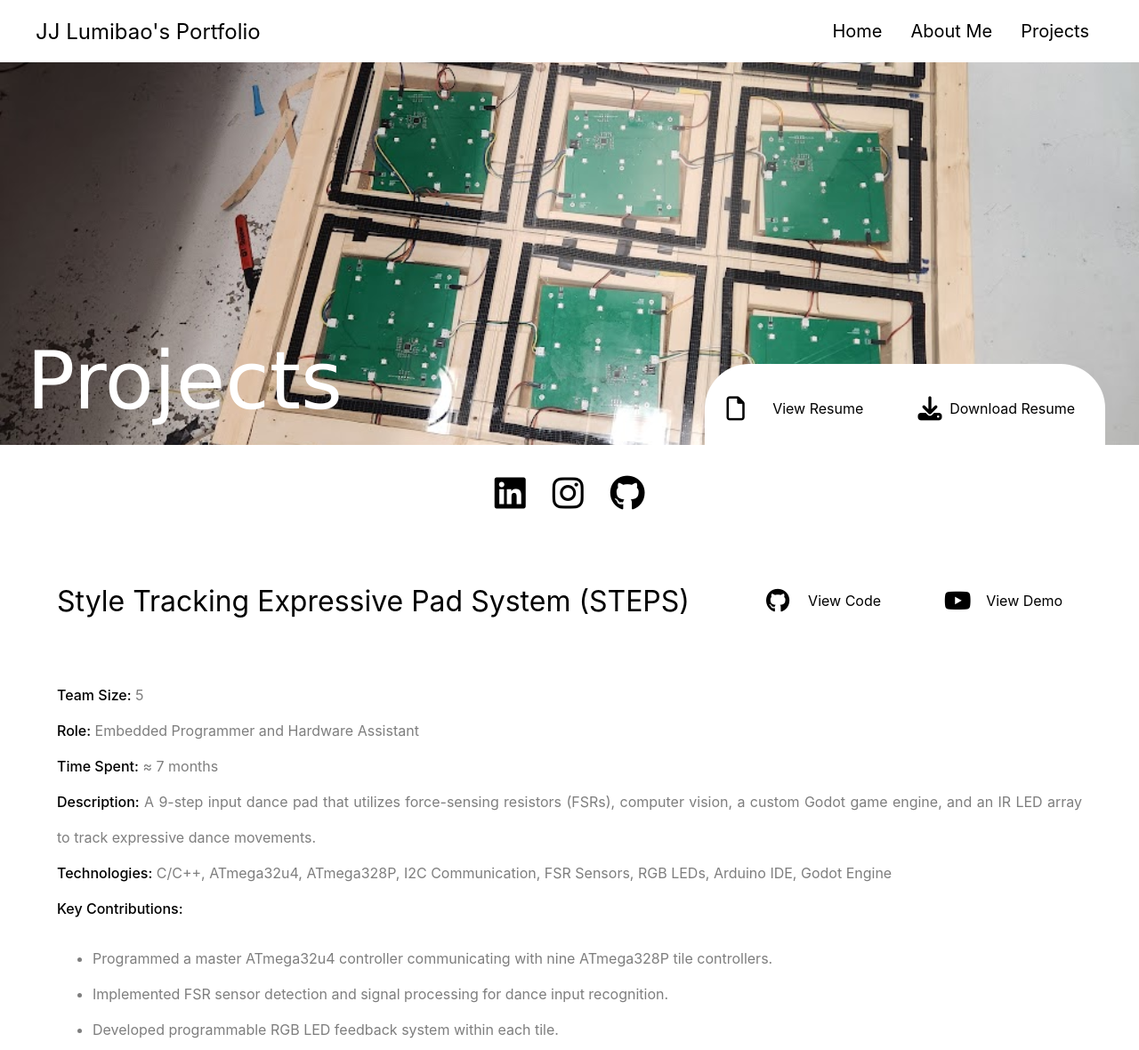
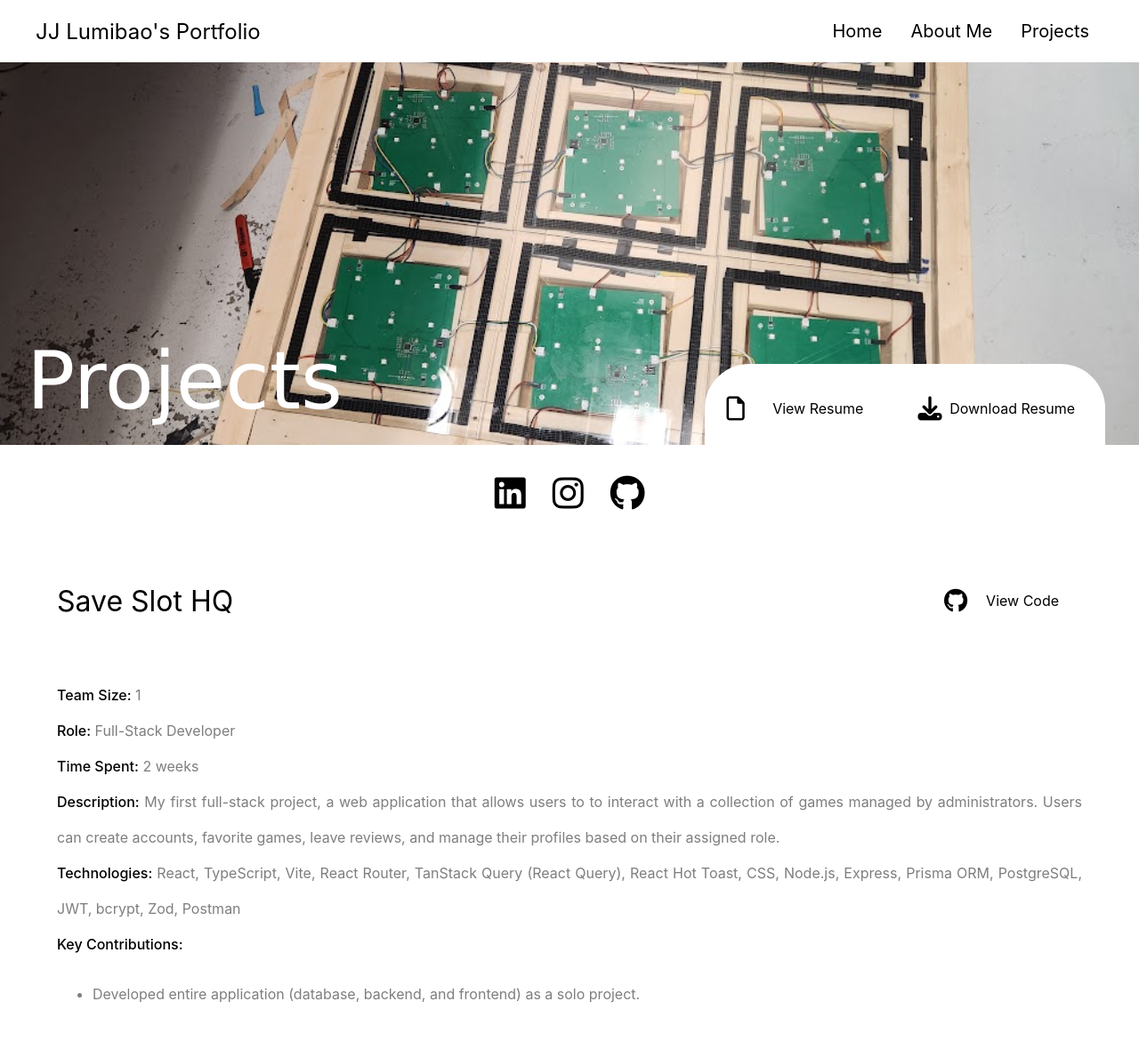
Before and after one commit to JJonLumibao/personal-website, a website: page html/projects.html in a window 1280 px wide. Shown: the top 1180 px of the page at 89% size. Drawn offline with Linux system fonts and the light colour scheme.

Commit message:
Added Save Slot HQ project and fixed project ref flags

```diff
--- a/css/pages.css
+++ b/css/pages.css
@@ -32,6 +32,7 @@
   justify-content: space-between;
   align-items: center;
   gap: 30px;
+  scroll-margin-top: 100px;
 }
 
 .project-links {
--- a/css/styles.css
+++ b/css/styles.css
@@ -166,6 +166,7 @@
   transition: all 0.8s ease;
   transform: translateY(40px);
   opacity: 0;
+  pointer-events: none;
 }
 
 .hero-title.in-view {
--- a/html/projects.html
+++ b/html/projects.html
@@ -57,7 +57,7 @@
         </div>
       </section>
 
-      <section id="steps-flag" class="socials">
+      <section class="socials">
         <a href="https://www.linkedin.com/in/jani-jon-lumibao-b90129331" target="_blank">
           <i class="fa-brands fa-linkedin social-icons"></i>
         </a>
--- a/js/projects.js
+++ b/js/projects.js
@@ -1,7 +1,25 @@
 const projectContainer = document.querySelector('.project-container');
 const projectList = [
   {
+    title: 'Save Slot HQ',
+    flag: 'save-slot-hq-flag',
+    github: 'https://github.com/JJonLumibao/save-slot-hq',
+    teamSize: 1,
+    role: 'Full-Stack Developer',
+    timeSpent: '2 weeks',
+    description: `My first full-stack project, a web application that allows users to
+      to interact with a collection of games managed by administrators. Users can create
+      accounts, favorite games, leave reviews, and manage their profiles based on their
+      assigned role.`,
+    technologies: `React, TypeScript, Vite, React Router, TanStack Query (React Query),
+      React Hot Toast, CSS, Node.js, Express, Prisma ORM, PostgreSQL, JWT, bcrypt, Zod, Postman`,
+    contributions: [
+      'Developed entire application (database, backend, and frontend) as a solo project.',
+    ],
+  },
+  {
     title: 'Style Tracking Expressive Pad System (STEPS)',
+    flag: 'steps-flag',
     github: 'https://github.com/JJonLumibao/steps-senior-design',
     youtube: 'https://youtu.be/QMy2-tpW8sA?si=IyqvaNCBUetdmLLd',
     teamSize: 5,
@@ -19,6 +37,7 @@ const projectList = [
   },
   {
     title: 'Omni-Gauntlet',
+    flag: 'omnigauntlet-flag',
     github: 'https://github.com/JJonLumibao/OmniGauntlet',
     youtube: 'https://youtu.be/oE2jDW6wtuc?si=QhEBK-MmB7k078C-',
     teamSize: 4,
@@ -35,6 +54,7 @@ const projectList = [
   },
   {
     title: 'Steezee',
+    flag: 'steezee-flag',
     github: 'https://github.com/rohant20/Group5-Large-Project',
     teamSize: 5,
     role: 'Backend Developer',
@@ -48,6 +68,7 @@ const projectList = [
   },
   {
     title: 'Globos Resurgence',
+    flag: 'globos-resurgence-flag',
     github: 'https://github.com/Jesvin2003/globos_resurgence',
     teamSize: 4,
     role: 'Project Lead, Game Designer',
@@ -62,11 +83,11 @@ const projectList = [
   },
 ]
 
-projectList.forEach((item) => {
+projectList.forEach((item, index) => {
   const project = document.createElement('div');
   project.classList.add('project-content', 'scroll-animate');
   project.innerHTML = `
-    <div class="project-header">
+    <div class="project-header" id="${item.flag}">
       <h2>${item.title}</h2>
       <div class="project-links">
         <div class="social-btn">
```
Also changed, not shown: index.html (+4 -0 lines), assets/images/projects/save-slot-hq-project.png (added).
